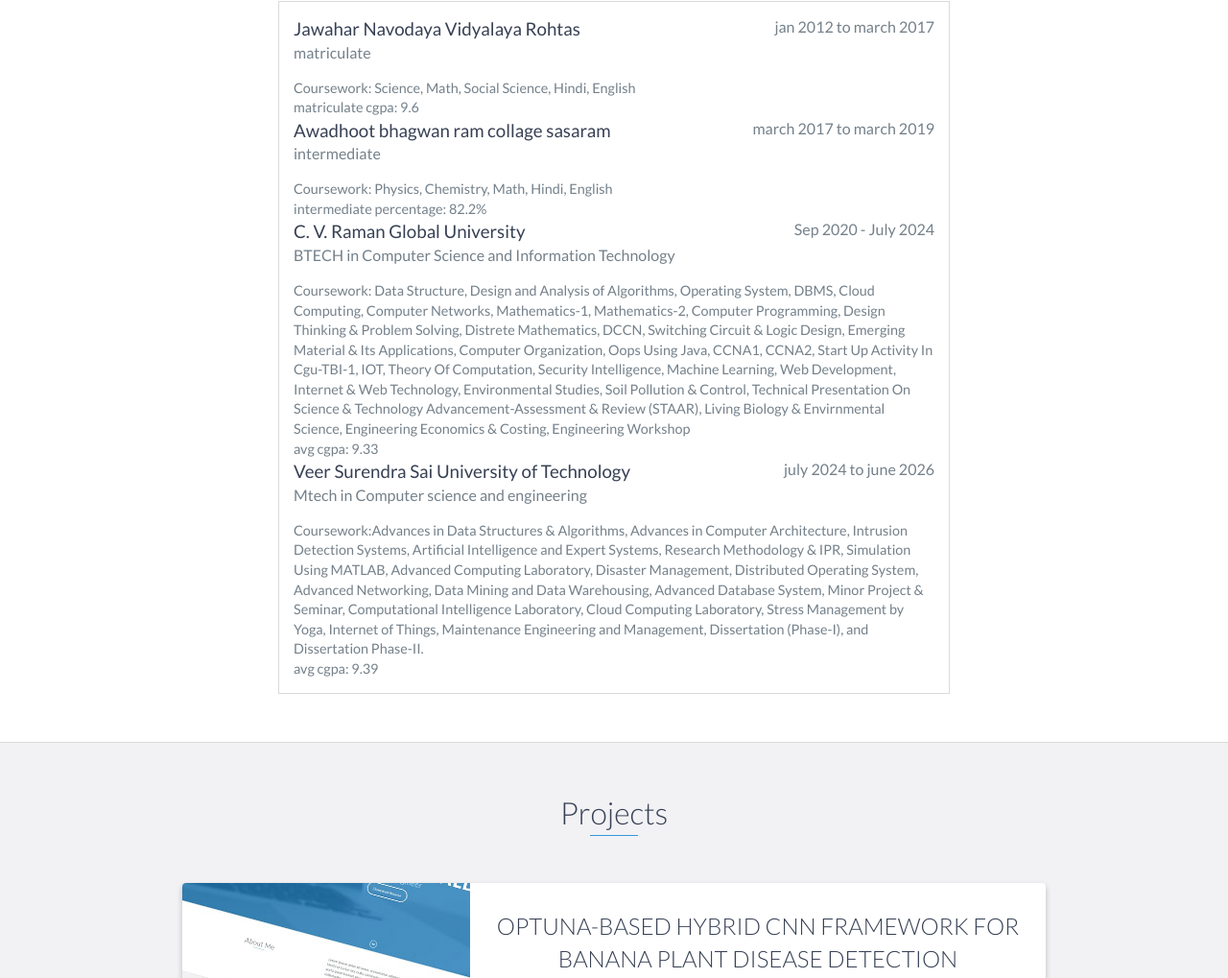
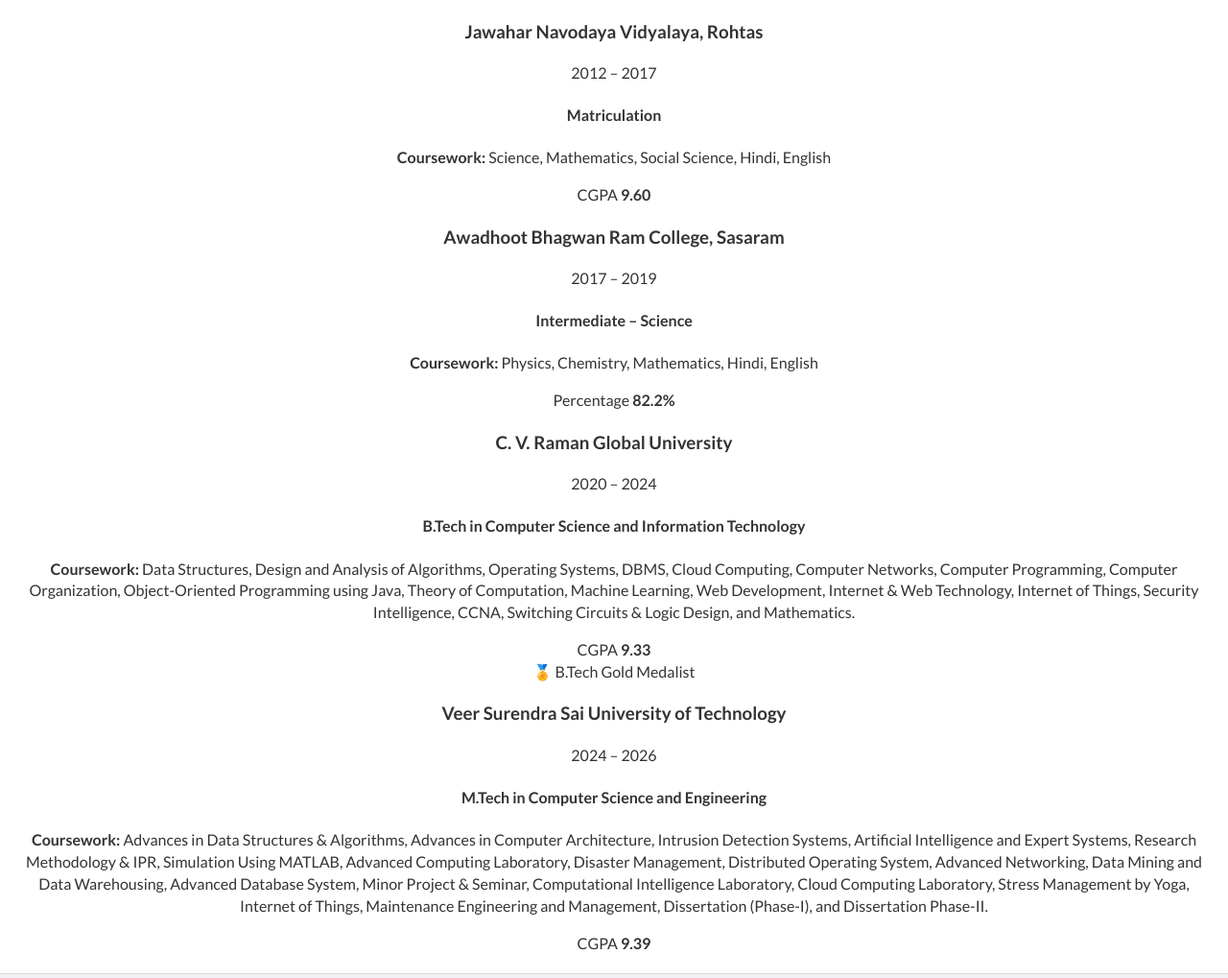
Before and after one commit to alok123111/personal_portfilio, a website: page index.html in a window 1280 px wide. Shown: the part 2601-3620 px from the top of the page at 96% size. Drawn offline with nearby package versions, Linux system fonts and the light colour scheme.

Commit message:
Update index.html

```diff
--- a/index.html
+++ b/index.html
@@ -157,62 +157,148 @@
     <!-- End #experience -->
 
 
-    <div id="education">
-        <h2 class="heading">Education</h2>
-        <div class="education-block">
-            <h3>Jawahar Navodaya Vidyalaya Rohtas</h3>
-            <span class="education-date">jan 2012 to march 2017</span>
-            <h4>matriculate </h4>
-            <p>
-               Coursework: Science, Math, Social Science, Hindi, English </p>
-		<p>matriculate cgpa: 9.6</p>
 
 
 
 
+    <!-- Education -->
+<div id="education">
+    <h2 class="heading">Education</h2>
 
-            <h3>Awadhoot bhagwan ram collage sasaram</h3>
-            <span class="education-date">march 2017 to march 2019</span>
-            <h4>intermediate </h4>
-            <p>
-               Coursework: Physics, Chemistry, Math, Hindi, English </p>
-		<p>intermediate percentage: 82.2%</p>
+    <div class="education-timeline">
+
+        <!-- Education 1 -->
+        <div class="education-item">
+            <div class="education-dot"></div>
+
+            <div class="education-card">
+                <div class="education-header">
+                    <h3>Jawahar Navodaya Vidyalaya, Rohtas</h3>
+                    <span class="education-date">2012 – 2017</span>
+                </div>
+
+                <h4>Matriculation</h4>
+
+                <p>
+                    <strong>Coursework:</strong>
+                    Science, Mathematics, Social Science, Hindi, English
+                </p>
+
+                <div class="education-result">
+                    <span>CGPA</span>
+                    <strong>9.60</strong>
+                </div>
+            </div>
+        </div>
+
+
+        <!-- Education 2 -->
+        <div class="education-item">
+            <div class="education-dot"></div>
+
+            <div class="education-card">
+                <div class="education-header">
+                    <h3>Awadhoot Bhagwan Ram College, Sasaram</h3>
+                    <span class="education-date">2017 – 2019</span>
+                </div>
+
+                <h4>Intermediate – Science</h4>
+
+                <p>
+                    <strong>Coursework:</strong>
+                    Physics, Chemistry, Mathematics, Hindi, English
+                </p>
+
+                <div class="education-result">
+                    <span>Percentage</span>
+                    <strong>82.2%</strong>
+                </div>
+            </div>
+        </div>
+
+
+        <!-- Education 3 -->
+        <div class="education-item">
+            <div class="education-dot"></div>
+
+            <div class="education-card">
+                <div class="education-header">
+                    <h3>C. V. Raman Global University</h3>
+                    <span class="education-date">2020 – 2024</span>
+                </div>
+
+                <h4>
+                    B.Tech in Computer Science and Information Technology
+                </h4>
+
+                <p>
+                    <strong>Coursework:</strong>
+                    Data Structures, Design and Analysis of Algorithms,
+                    Operating Systems, DBMS, Cloud Computing, Computer Networks,
+                    Computer Programming, Computer Organization, Object-Oriented
+                    Programming using Java, Theory of Computation, Machine Learning,
+                    Web Development, Internet & Web Technology, Internet of Things,
+                    Security Intelligence, CCNA, Switching Circuits & Logic Design,
+                    and Mathematics.
+                </p>
+
+                <div class="education-result">
+                    <span>CGPA</span>
+                    <strong>9.33</strong>
+                </div>
+
+                <div class="education-achievement">
+                    🏅 B.Tech Gold Medalist
+                </div>
+            </div>
+        </div>
+
+
+        <!-- Education 4 -->
+        <div class="education-item">
+            <div class="education-dot"></div>
+
+            <div class="education-card">
+                <div class="education-header">
+                    <h3>
+                        Veer Surendra Sai University of Technology
+                    </h3>
+                    <span class="education-date">2024 – 2026</span>
+                </div>
+
+                <h4>
+                    M.Tech in Computer Science and Engineering
+                </h4>
+
+                <p>
+                    <strong>Coursework:</strong>
+                    Advances in Data Structures & Algorithms, Advances in
+                    Computer Architecture, Intrusion Detection Systems,
+                    Artificial Intelligence and Expert Systems, Research
+                    Methodology & IPR, Simulation Using MATLAB, Advanced
+                    Computing Laboratory, Disaster Management, Distributed
+                    Operating System, Advanced Networking, Data Mining and
+                    Data Warehousing, Advanced Database System, Minor Project
+                    & Seminar, Computational Intelligence Laboratory, Cloud
+                    Computing Laboratory, Stress Management by Yoga, Internet
+                    of Things, Maintenance Engineering and Management,
+                    Dissertation (Phase-I), and Dissertation Phase-II.
+                </p>
+
+                <div class="education-result">
+                    <span>CGPA</span>
+                    <strong>9.39</strong>
+                </div>
+            </div>
+        </div>
+
+    </div>
+</div>
+<!-- End #education -->
 
 
 
 
-
-            <h3>C. V. Raman Global University</h3>
-            <span class="education-date">Sep 2020 - July 2024</span>
-            <h4>BTECH in Computer Science and Information Technology </h4>
-            <p>
-               Coursework: Data Structure, Design and Analysis of Algorithms, Operating System, DBMS, Cloud Computing, Computer Networks, Mathematics-1, Mathematics-2,
-	    Computer Programming, Design Thinking & Problem Solving, Distrete Mathematics, DCCN, Switching Circuit & Logic Design, Emerging Material & Its Applications,
-	     Computer Organization, Oops Using Java, CCNA1, CCNA2, Start Up Activity In Cgu-TBI-1, IOT, Theory Of Computation, Security Intelligence, Machine Learning,
-	     Web Development, Internet & Web Technology, Environmental Studies, Soil Pollution & Control, Technical Presentation On Science & Technology Advancement-Assessment
-	     & Review (STAAR), Living Biology & Envirnmental Science, Engineering Economics & Costing, Engineering Workshop</p>
-		<p> avg cgpa: 9.33</p>
-
-
-		<h3>Veer Surendra Sai University of Technology</h3>
-            <span class="education-date">july 2024 to june 2026</span>
-            <h4>Mtech in Computer science and engineering </h4>
-            <p>
-               Coursework:Advances in Data Structures & Algorithms, Advances in Computer Architecture, Intrusion Detection Systems, Artificial Intelligence
-				and Expert Systems, Research Methodology & IPR, Simulation Using MATLAB, Advanced Computing Laboratory, Disaster Management, Distributed Operating System,
-				Advanced Networking, Data Mining and Data Warehousing, Advanced Database System, Minor Project & Seminar, Computational Intelligence Laboratory,
-				Cloud Computing Laboratory, Stress Management by Yoga, Internet of Things, Maintenance Engineering and Management, Dissertation (Phase-I),
-				and Dissertation Phase-II.</p>
-		<p>avg cgpa: 9.39</p>
-
-
-
-        </div>
-        <!-- End .education-block -->
-
-
-    </div>
-    <!-- End #education -->
 
     <div id="projects" class="background-alt">
         <h2 class="heading">Projects</h2>
```
